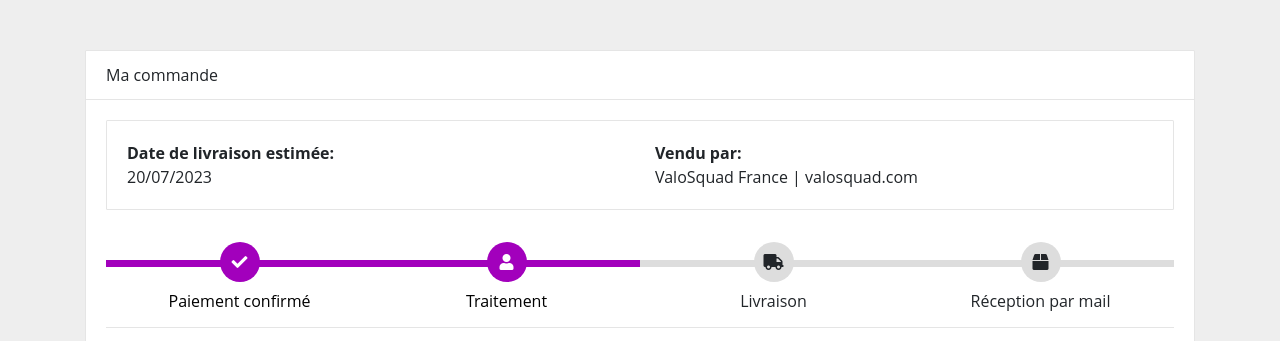
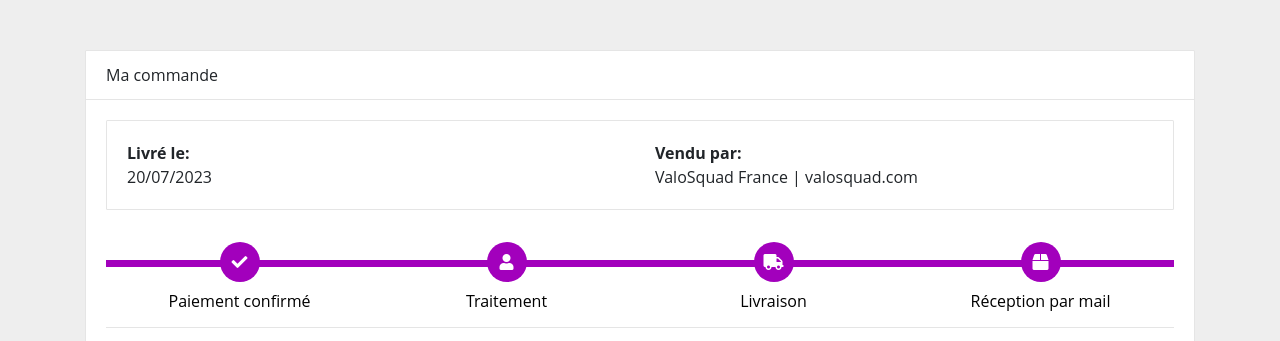
Before and after one commit to valosquadfrance/ValoSquad, a plain HTML site: page billings/billing2.html in a window 1280 px wide. Shown: the top 341 px of the page. Drawn offline with nearby package versions, Linux system fonts and the light colour scheme.

Commit message:
Update billing2.html

```diff
--- a/billings/billing2.html
+++ b/billings/billing2.html
@@ -32,15 +32,15 @@
         <div class="card-body">
             <article class="card">
                 <div class="card-body row">
-                    <div class="col"> <strong>Date de livraison estimée:</strong> <br>20/07/2023 </div>
+                    <div class="col"> <strong>Livré le:</strong> <br>20/07/2023 </div>
                     <div class="col"> <strong>Vendu par:</strong> <br> ValoSquad France | valosquad.com </div>
                 </div>
             </article>
             <div class="track">
                 <div class="step active"> <span class="icon"> <i class="fa fa-check"></i> </span> <span class="text">Paiement confirmé</span> </div>
                 <div class="step active"> <span class="icon"> <i class="fa fa-user"></i> </span> <span class="text"> Traitement</span> </div>
-                <div class="step"> <span class="icon"> <i class="fa fa-truck"></i> </span> <span class="text"> Livraison </span> </div>
-                <div class="step"> <span class="icon"> <i class="fa fa-box"></i> </span> <span class="text">Réception par mail</span> </div>
+                <div class="step active"> <span class="icon"> <i class="fa fa-truck"></i> </span> <span class="text"> Livraison </span> </div>
+                <div class="step active"> <span class="icon"> <i class="fa fa-box"></i> </span> <span class="text">Réception par mail</span> </div>
             </div>
             <hr>
             <ul class="row">
```
